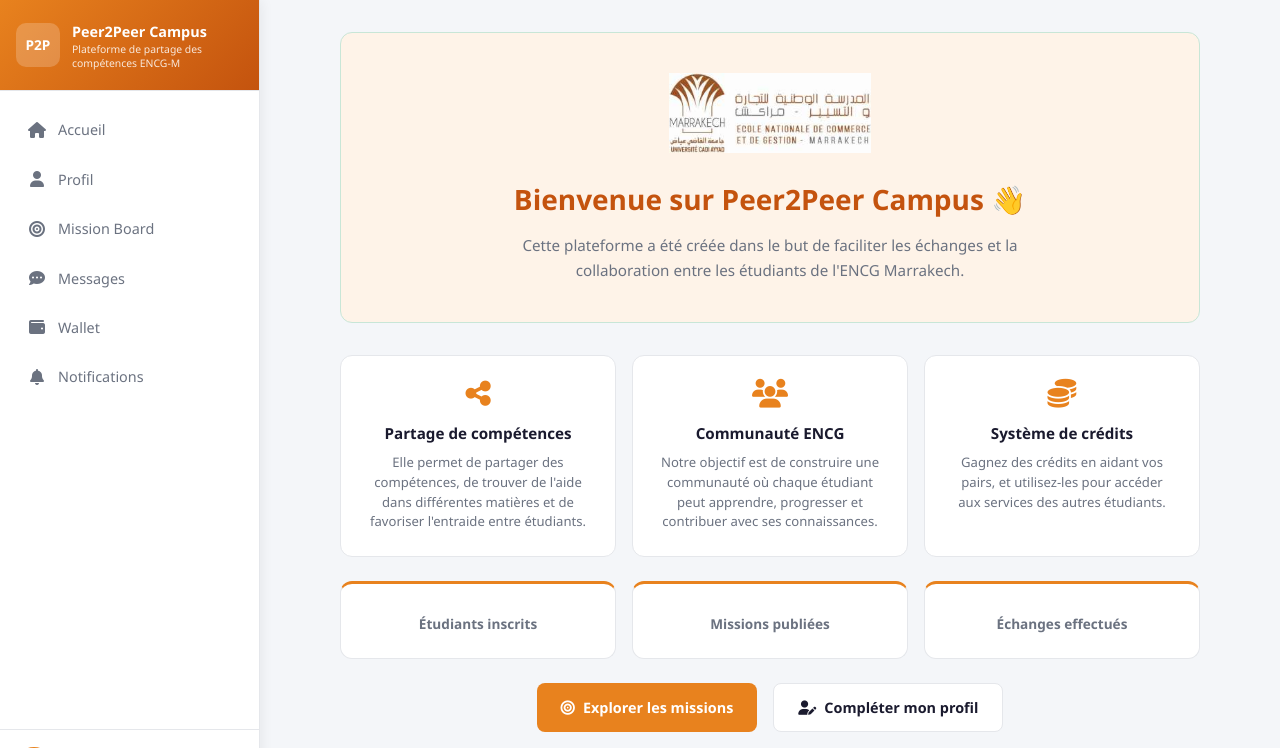
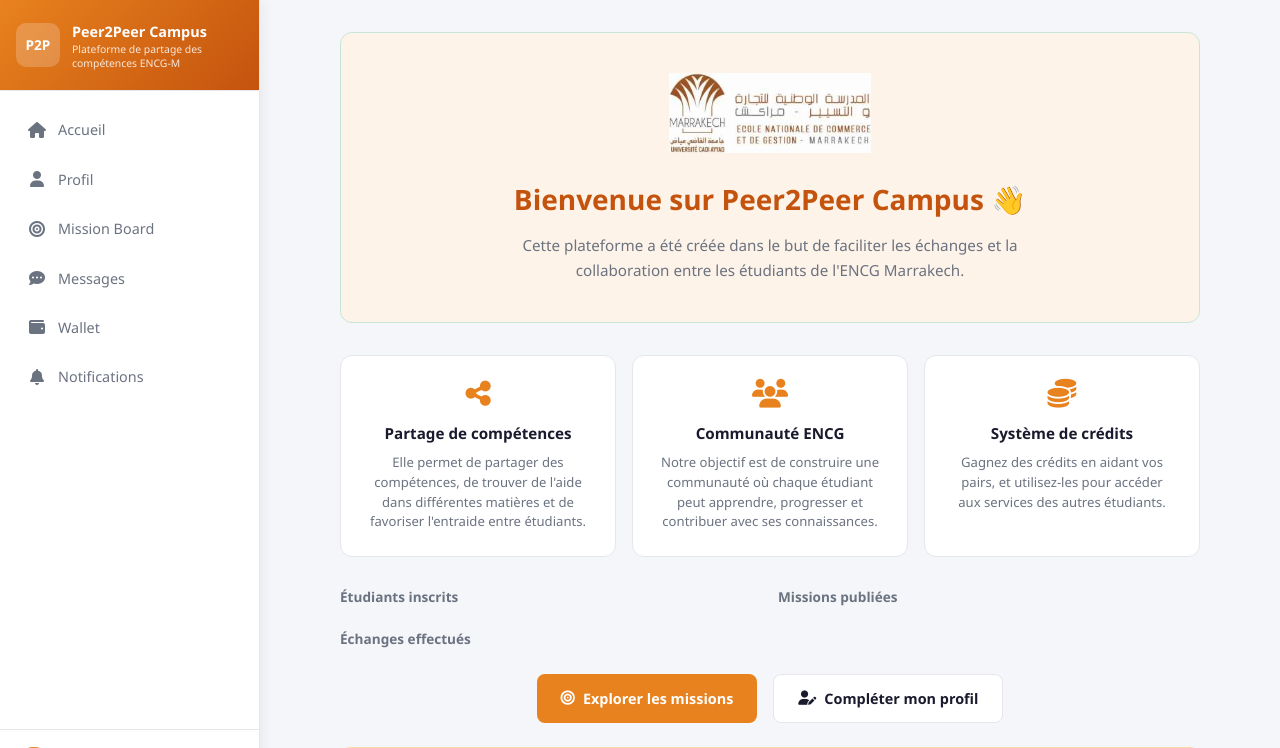
Before and after one commit to FATIMA7344/p2p-campuus, a Flask app: template templates/accueil.html in a window 1280 px wide. Shown: the top 748 px of the page. Run offline with Flask 3, Linux system fonts and the light colour scheme; the template is opened without the code that fills it, so the values that code supplies are empty; the visitor is signed in with stand-in values (Sample User, id 1).

Commit message:
Update style.css

```diff
--- a/static/css/style.css
+++ b/static/css/style.css
@@ -759,9 +759,10 @@ a { color: inherit; text-decoration: none; }
 }
 .stats-banner {
     display: grid;
-    grid-template-columns: repeat(3, 1fr);
+    grid-template-columns: repeat(2, 1fr);
     gap: 1rem;
     margin-bottom: 1.5rem;
+}
 }
 .stat-item {
     background: white;
```
